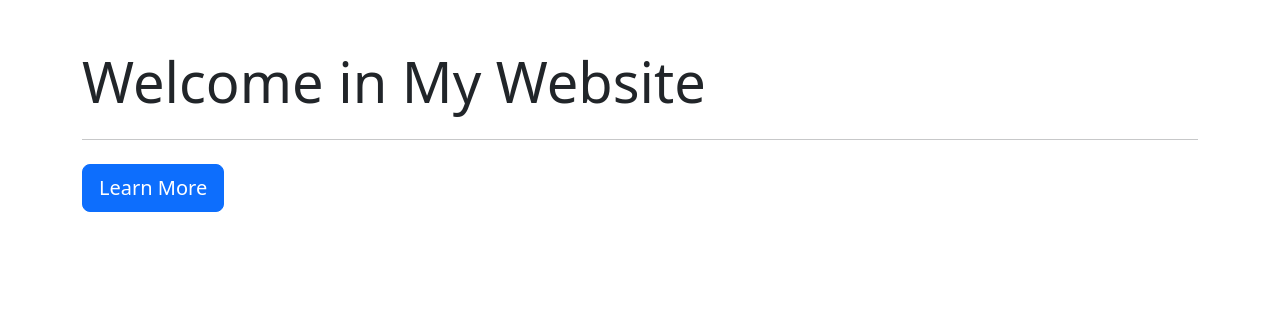
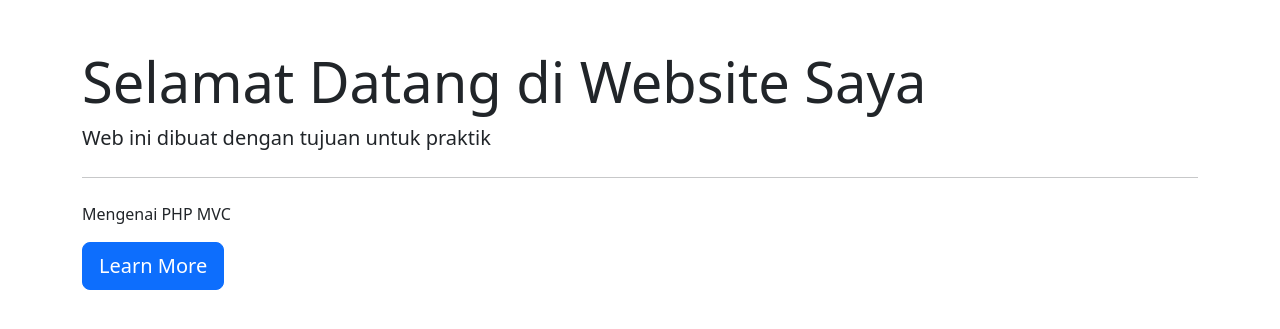
Before and after one commit to AiceKerime/MVC-PHP, a PHP site: the page made by app/views/home/index.php in a window 1280 px wide. Shown: the part 56-385 px from the top of the page. Run offline with PHP 8.4, Linux system fonts and the light colour scheme; the template is opened without the code that fills it, so the values that code supplies are empty; some libraries are stand-ins or nearby versions.

Commit message:
Update index.php

```diff
--- a/app/views/home/index.php
+++ b/app/views/home/index.php
@@ -1,10 +1,10 @@
 <div class="container">
 
     <div class="jumbotron mt-5">
-        <h1 class="display-4">Welcome in My Website</h1>
-        <p class="lead"></p>
+        <h1 class="display-4">Selamat Datang di Website Saya</h1>
+        <p class="lead">Web ini dibuat dengan tujuan untuk praktik</p>
         <hr class="my-4">
-        <p></p>
+        <p>Mengenai PHP MVC</p>
         <a class="btn btn-primary btn-lg" href="#" role="button">Learn More</a>
 
     </div>
```
